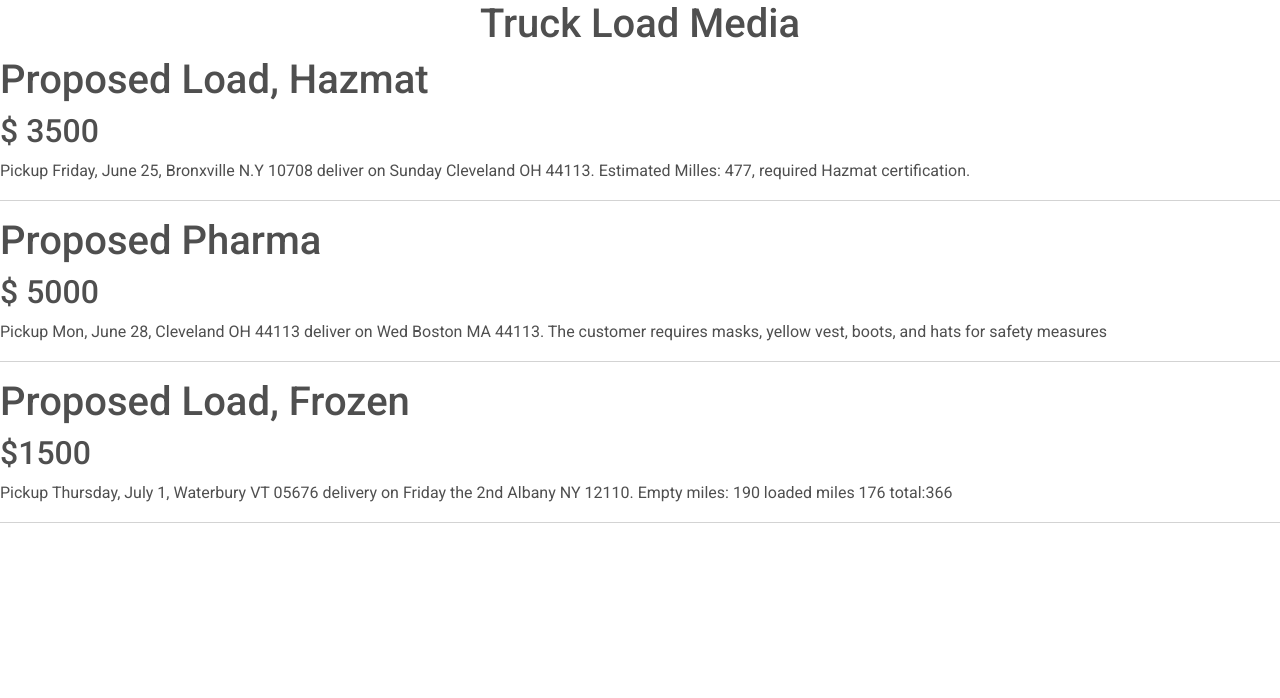
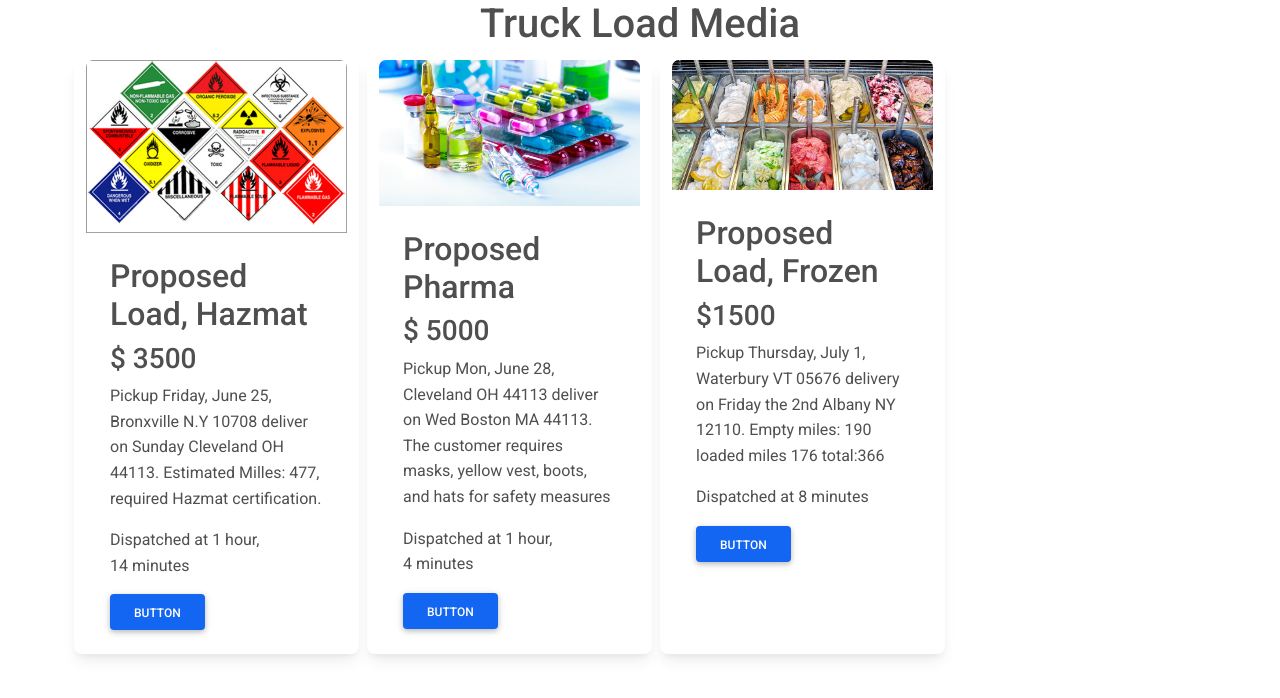
Before and after one commit to DannyJaJr/Truckload-and-Dispatch, a Django app: page / in a window 1280 px wide. Shown: the top 698 px of the page. Run offline with Django 3.2, Linux system fonts and the light colour scheme; data comes from the database, SQL or seed files in the repository; both versions use the stored data as it was after the commit.

Commit message:
images render for media

```diff
--- a/blog/templates/index.html
+++ b/blog/templates/index.html
@@ -21,21 +21,36 @@
 <body>
     <!-- Start your project here-->
     <h1 class="text-center">Truck Load Media</h1>
-    <div class="row"></div>
+    <div class="container">
+        <div class="row">
+            {% for load in list_loads %}
+            <div class="card col-3 m-1">
+                <img src="{{ load.image.url }}" class="card-img-top" alt="..." />
+                <div class="card-body">
+                    <h2 class="card-title">{{load.title}}</h2>
+                    <h3 class="card-title">{{load.price}}</h3>
+                    <p class="card-text">{{load.desc}}</p>
+                    <p class="card-text">Dispatched at {{load.created_at|timesince}}</p>
+                    <a href="#!" class="btn btn-primary">Button</a>
+                </div>
+            </div>
+            {% endfor %}
+        </div>
+    </div>
 
 
 
 
     <!-- {{list_loads}} -->
 
-    {% for load in list_loads %}
+    <!-- {% for load in list_loads %}
     <h1>{{load.title}}</h1>
     <h2>{{load.price}}</h2>
     <p>{{load.desc}}</p>
     <hr>
 
 
-    {% endfor %}
+    {% endfor %} -->
     <!-- End your project here-->
 
     <!-- MDB -->
--- a/truckload/settings.py
+++ b/truckload/settings.py
@@ -123,7 +123,8 @@ STATIC_URL = '/static/'
 
 # to store image in the media file
 MEDIA_ROOT = os.path.join(BASE_DIR, "media")
-# MEDIA_URL = '/media/'
+# the path for the image on index.html is {{ load.image.url }} need the Media url for display
+MEDIA_URL = '/media/'
 
 
 
--- a/truckload/urls.py
+++ b/truckload/urls.py
@@ -17,7 +17,9 @@ from django.contrib import admin
 from django.urls import include, path
 # bring views to create the path for home
 from blog.views import home
-
+#  to render static file documentation (https://docs.djangoproject.com/en/3.2/howto/static-files/)
+from django.conf import settings
+from django.conf.urls.static import static
 
 urlpatterns = [
     path('admin/', admin.site.urls),
@@ -25,4 +27,6 @@ urlpatterns = [
     # path('', include("blog.urls")),
     # 2 now import home function from view
     path('', home, name="home"),
-]
+
+    # https://docs.djangoproject.com/en/3.2/howto/static-files/ for storage image from the settings
+] + static(settings.MEDIA_URL, document_root=settings.MEDIA_ROOT)
```
Also changed, not shown: db.sqlite3, media/Hazmat.jpeg (added), media/pharma.jpeg (added).
